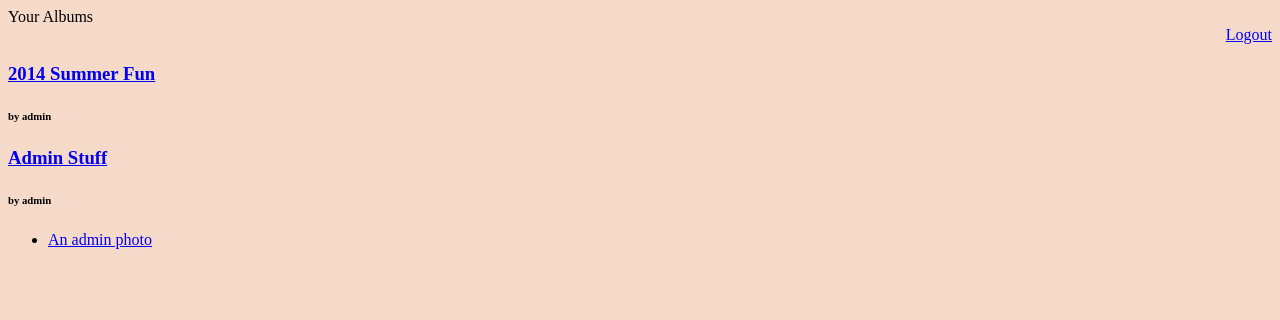
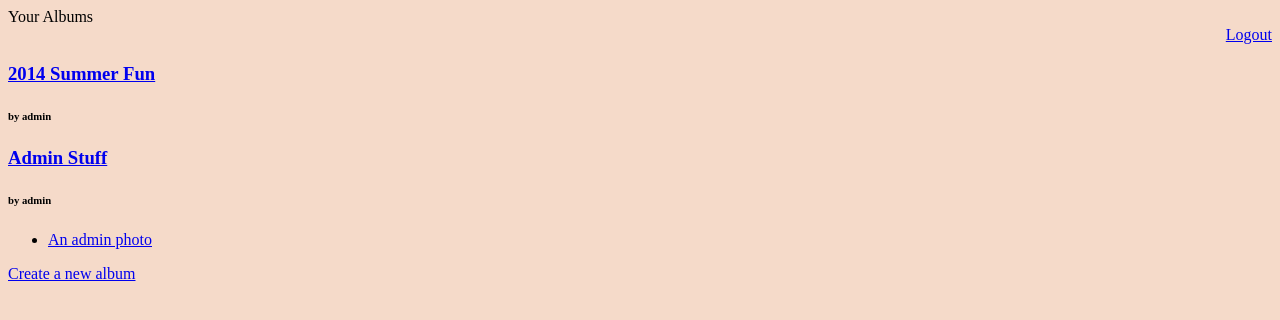
Before and after one commit to markcharyk/django-photos, a Django app: page /photoapp/home/ in a window 1280 px wide. Shown: the top 320 px of the page. Run offline with Django 3.2, Linux system fonts and the light colour scheme; a user stored in the database is signed in; data comes from the database, SQL or seed files in the repository; some libraries are stand-ins or nearby versions.

Commit message:
Add Forms

```diff
--- a/photoapp/templates/photoapp/home.html
+++ b/photoapp/templates/photoapp/home.html
@@ -12,4 +12,5 @@
     {% endfor %}
     </ul>
 {% endfor %}
+<a href="{% url 'photoapp.views.new_album' %}">Create a new album</a>
 {% endblock %}
--- a/photoapp/templates/photoapp/tag.html
+++ b/photoapp/templates/photoapp/tag.html
@@ -1,13 +1,15 @@
 {% extends 'photoapp/base.html' %}
 {% load staticfiles %}
+{% load thumbnail %}
 
 {% block title %}<h2>Photos tagged "{{ tag.title }}"</h2>{% endblock %}
 
 {% block content %}
 
 {% for photo in tag.photos.all %}
-    <img src="{% static photo.image.url %}" /><br>
-    <a href="{% url 'photoapp.views.photo_view' photo.album.pk photo.pk %}">{{ photo.caption }}</a><br>
+    {% thumbnail photo.image "200x200" as im %}
+        <a href="{% url 'photoapp.views.photo_view' photo.album.pk photo.pk %}"><img src="{{ im.url }}"/></a><br>
+    {% endthumbnail %}
 {% endfor %}
 <a href="{% url 'photoapp.views.home_view' %}">Back to home</a>
 {% endblock %}
--- a/photoapp/urls.py
+++ b/photoapp/urls.py
@@ -37,4 +37,19 @@ urlpatterns = patterns(
         'logout_view',
         name='logout',
         ),
+    url(
+        r'^new_album/$',
+        'new_album',
+        name='new_album',
+        ),
+    url(
+        r'^album/(\d+)/new_photo$',
+        'new_photo',
+        name='new_photo',
+        ),
+    url(
+        r'^album/(\d+)/photo/(\d+)/new_tag/$',
+        'new_tag',
+        name='new_tag',
+        ),
 )
--- a/photoapp/views.py
+++ b/photoapp/views.py
@@ -4,6 +4,8 @@ from photoapp.models import Album, Photo, Tag
 from django.http import HttpResponseRedirect
 from django.contrib.auth import authenticate, login, logout
 from django.core.urlresolvers import reverse
+from django.contrib.auth.decorators import login_required
+from photoapp.forms import AlbumForm, PhotoForm, TagForm
 
 
 def stub_view(request, *args, **kwargs):
@@ -30,6 +32,8 @@ def home_view(request):
     albums = users_albums.order_by('-modified_date')
     context = {'albums': albums, }
     return render(request, 'photoapp/home.html', context)
+    # all = Album.objects.all().select_related('photos')
+    # all = Album.objects.all().prefetch_related()
 
 
 def album_view(request, album_no):
@@ -47,13 +51,14 @@ def photo_view(request, album_no, photo_no):
     photo = Photo.objects.get(pk=photo_no)
     context = {'album': alb, 'photo': photo, }
     return render(request, 'photoapp/photo.html', context)
+    # album.photo_set
 
 
 def tag_view(request, tag_name):
     if not request.user.is_authenticated():
         return HttpResponseRedirect(reverse('index'))
     try:
-        tag = Tag.objects.get(title=tag_name)
+        tag = Tag.objects.get(title=tag_name.lower())
         context = {'tag': tag, }
         return render(request, 'photoapp/tag.html', context)
     except Tag.DoesNotExist:
@@ -78,9 +83,76 @@ def login_view(request):
             return HttpResponse('Username/password incorrect')
     else:
         return render(request, 'photoapp/login.html', context)
+        # django.contrib.auth.views.login
 
 
 def logout_view(request):
     if request.user.is_authenticated():
         logout(request)
     return HttpResponseRedirect(reverse('index'))
+
+
+@login_required
+def new_album(request):
+    if request.method == 'POST':
+        input_form = AlbumForm(request.POST)
+        if input_form.is_valid():
+            new_alb = Album()
+            new_alb.title = input_form.cleaned_data['title']
+            new_alb.photog = request.user
+            new_alb.save()
+            return HttpResponseRedirect(reverse('home'))
+    form = AlbumForm()
+    return render(request, 'photoapp/new_album.html', {'form': form})
+
+
+@login_required
+def new_photo(request, album_no):
+    album = Album.objects.get(pk=album_no)
+    if request.method == 'POST':
+        input_form = PhotoForm(request.POST, request.FILES)
+        if input_form.is_valid():
+            new_photo = Photo(image=request.FILES['image'])
+            new_photo.caption = input_form.cleaned_data['caption']
+            new_photo.photog = request.user
+            new_photo.album = album
+            new_photo.save()
+            return HttpResponseRedirect(reverse(
+                'album_specific',
+                args=(album_no, )
+            ))
+    form = PhotoForm()
+    return render(
+        request,
+        'photoapp/new_photo.html',
+        {'form': form, 'album': album}
+    )
+
+
+@login_required
+def new_tag(request, album_no, photo_no):
+    photo = Photo.objects.get(pk=photo_no)
+    if request.method == 'POST':
+        input_form = TagForm(request.POST)
+        if input_form.is_valid():
+            new_title = input_form.cleaned_data['title'].lower()
+            try:
+                old_tag = Tag.objects.get(title=new_title)
+                old_tag.photos.add(photo)
+                old_tag.save()
+            except Tag.DoesNotExist:
+                new_tag = Tag()
+                new_tag.title = new_title
+                new_tag.save()
+                new_tag.photos.add(photo)
+                new_tag.save()
+            return HttpResponseRedirect(reverse(
+                'photo_specific',
+                args=(album_no, photo_no)
+            ))
+    form = TagForm()
+    return render(request, 'photoapp/add_tag.html', {
+        'form': form,
+        'album_no': album_no,
+        'photo': photo
+    })
```
Also changed, not shown: photoapp/forms.py (added, +14 -0 lines), photoapp/templates/photoapp/add_tag.html (added, +16 -0 lines), photoapp/templates/photoapp/new_album.html (added, +11 -0 lines), photoapp/templates/photoapp/new_photo.html (added, +11 -0 lines).
